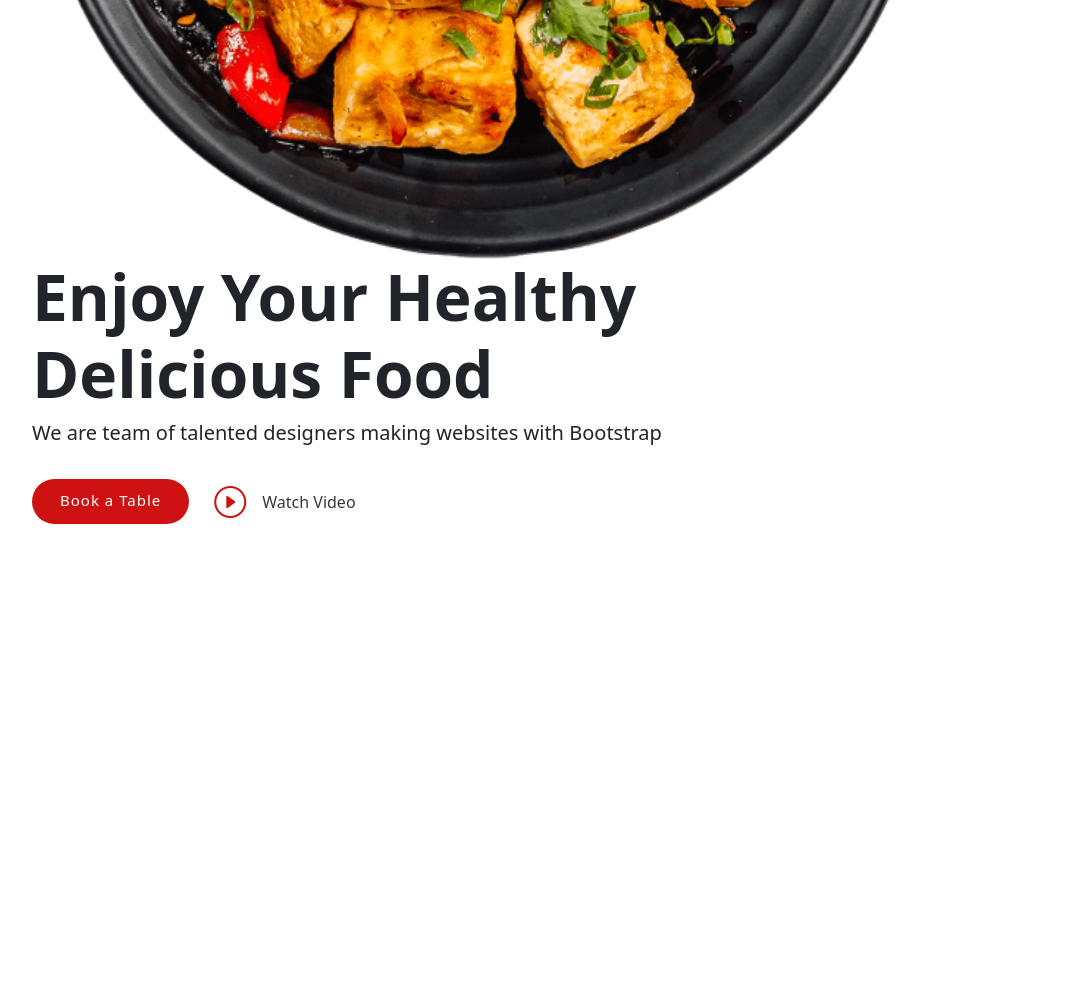
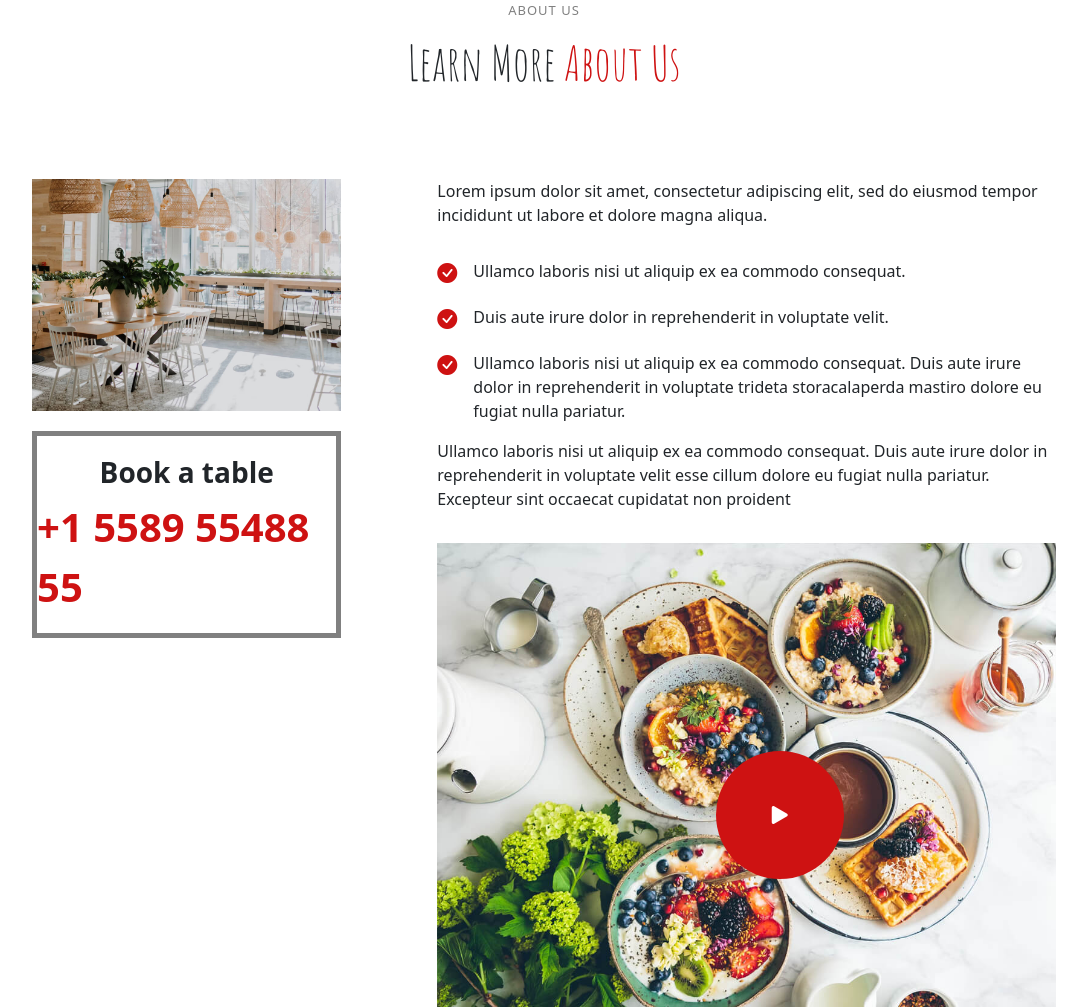
Before and after one commit to ayoub-ennaciri/Final-Project-javascript-DOM-ayoub-ennaciri, a website: page index.html in a window 1280 px wide. Shown: the part 713-1720 px from the top of the page, without its empty margins (96-1183 px from the left). Before the commit the page ends 1239 px from the top, so only its background shows below. Drawn offline with nearby package versions, Linux system fonts and the light colour scheme; files whose address does not match are found by name.

Commit message:
feat: added about us section

```diff
--- a/index.html
+++ b/index.html
@@ -34,11 +34,12 @@
    <!-- *fin navbar -->
 
   <!-- *hero -->
-  <section class="hero margin  ">
-    <div class="heroImg">
+  <section class="hero   ">
+    <div class="margin pb-4 row d-lg-flex justify-content-between flex-row-reverse">
+      <div class="heroImg ">
         <img src="./public/images/hero-img.png" alt="">
       </div>
-    <div class="">
+      <div class="col-lg-5">
         <h1 class="healthy">Enjoy Your Healthy <br>Delicious Food</h1>
         <p class=" team">We are team of talented designers making websites with Bootstrap</p>
         <div class="d-flex align-items-center">
@@ -49,15 +50,61 @@
           </a>
         </div>
       </div>
+    </div>
   </section>
   <!-- *fin hero -->
 
   <!-- *video modal -->
   <div class="videoModal">
-    <iframe width="560" height="315" src="https://www.youtube.com/embed/_L-ff9_aCIg?si=2FOIZrUcYK-5aR2f" title="YouTube video player" frameborder="0" allow="accelerometer; autoplay; clipboard-write; encrypted-media; gyroscope; picture-in-picture; web-share" referrerpolicy="strict-origin-when-cross-origin" allowfullscreen></iframe>
+    <!-- <iframe width="560" height="315" src="https://www.youtube.com/embed/_L-ff9_aCIg?si=2FOIZrUcYK-5aR2f" title="YouTube video player" frameborder="0" allow="accelerometer; autoplay; clipboard-write; encrypted-media; gyroscope; picture-in-picture; web-share" referrerpolicy="strict-origin-when-cross-origin" allowfullscreen></iframe> -->
   </div>
   <!-- *fin video modal -->
 
+  <!-- *about us -->
+  <section class="">
+    <div class="aboutUs d-flex flex-column text-center my-4">
+      <h2 class="about">ABOUT US</h2>
+      <p class="learn">Learn More <span class="text-sp_red">About Us</span></p>
+    </div>
+
+      <div class=" d-lg-flex info gap-6 ">
+
+        <div class="infoLeft">
+          <div class="aboutImg w-100  ">
+            <img class="w-100 " src="./public/images/about.jpg" alt="">
+            <div class="number d-flex flex-column align-items-center justify-content-center   ">
+              <h3 class="fw-bolder">Book a table</h3>
+              <p class="fs-1 fw-bolder text-sp_red">+1 5589 55488 55</p>
+            </div>
+          </div>
+        </div>
+
+        <div class="infoRight d-flex flex-column gap-1 w-100">
+          <p class=""> Lorem ipsum dolor sit amet, consectetur adipiscing elit, sed do eiusmod tempor incididunt ut labore et dolore magna aliqua. </p>
+          <div class="d-flex gap-1  ">
+            <i class="fs-5 text-sp_red bi bi-check-circle-fill"></i>
+            <span>Ullamco laboris nisi ut aliquip ex ea commodo consequat.</span>
+          </div>
+          <div class="d-flex gap-1  ">
+            <i class="fs-5 text-sp_red bi bi-check-circle-fill"></i>
+            <span>Duis aute irure dolor in reprehenderit in voluptate velit.</span>
+          </div>
+          <div class="d-flex gap-1  ">
+            <i class="fs-5 text-sp_red bi bi-check-circle-fill"></i>
+            <span>Ullamco laboris nisi ut aliquip ex ea commodo consequat. Duis aute irure dolor in reprehenderit in voluptate trideta storacalaperda mastiro dolore eu fugiat nulla pariatur.</span>
+          </div>
+          <p class="">Ullamco laboris nisi ut aliquip ex ea commodo consequat. Duis aute irure dolor in reprehenderit in voluptate velit esse cillum dolore eu fugiat nulla pariatur. Excepteur sint occaecat cupidatat non proident </p>
+          <div class=" position-relative">
+            <img class="w-100 " src="./public/images/about-2.jpg" alt="">
+            <a href="#" class="rounded-circle position-absolute top-45 start-45 play bg-sp_red">
+              <i class="fs-2 text-white bi bi-play-fill"></i>
+            </a>
+          </div>
+        </div>
+
+      </div>
+   </section>
+  <!-- *fin about us  -->
 
   <script src="./public/js/app.js"></script>
 </body>
--- a/public/js/app.js
+++ b/public/js/app.js
@@ -39,10 +39,18 @@ X.addEventListener("click", (e) =>
 // *hero vedio
 let watch = document.querySelector(".watch")
 let videoModal = document.querySelector(".videoModal")
+let play = document.querySelector(".play")
 
-watch.addEventListener("click", ()=>
+watch.addEventListener("click", (e)=>
 {
     videoModal.style.display = "flex";
+    e.preventDefault()
+})
+
+play.addEventListener("click", (e)=>
+{
+    videoModal.style.display = "flex";
+    e.preventDefault()
 })
 
 videoModal.addEventListener("click", ()=>
--- a/src/sass/_allModules.scss
+++ b/src/sass/_allModules.scss
@@ -1,3 +1,4 @@
 @import "./modules/home/_header";
 @import "./modules/home/hero.scss";
+@import "./modules/home/aboutUs.scss";
 @import "./modules/home/_footer";
--- a/src/sass/_variables.scss
+++ b/src/sass/_variables.scss
@@ -1,6 +1,10 @@
 @import "../../node_modules/bootstrap/scss/functions";
 @import "../../node_modules/bootstrap/scss/variables";
 
+@font-face {
+  font-family: amatic;
+  src: url(../../public/fonts/AmaticSC-Regular.ttf);
+}
 
 $sp_red : #ce1212 ;
 $brown     : #1e160d;
--- /dev/null
+++ b/src/sass/modules/home/aboutUs.scss
@@ -0,0 +1,57 @@
+.learn
+{
+    font-family: amatic;
+    font-size: 48px;
+  font-weight: 500;
+}
+
+.about
+{
+    font-size: 13px;
+  letter-spacing: 1px;
+  font-weight: 400;
+  color: gray;
+}
+
+.info
+{
+    padding-inline: 2vw ;
+}
+.aboutImg
+{
+    width: 100%;
+    height: 100%;
+}
+
+.play
+{
+  width: 10vw;
+  height: 10vw;
+  display: flex;
+  align-items: center;
+  justify-content: center;
+}
+
+.number
+{
+    margin-block: 20px;
+    padding-top: 20px;
+    border: 5px solid gray;
+}
+
+
+
+@media (min-width:993px) {
+  .info{
+    padding-inline: 10vw ;
+}
+.infoLeft
+{
+  width: 50%;
+}
+
+.infoRight
+{
+  width: 40%;
+}
+}
--- a/src/sass/modules/home/hero.scss
+++ b/src/sass/modules/home/hero.scss
@@ -1,3 +1,5 @@
+@import url("../../_variables.scss");
+
 .margin{
     margin-inline: 10vw;
 }
@@ -36,7 +38,8 @@ font-size: 16px;
 {
     margin: 0;
   font-size: 64px;
-  font-weight: 700
+  font-weight: 700;
+  font-family: amatic;
 }
 
 .videoModal
@@ -50,4 +53,23 @@ font-size: 16px;
     position: fixed;
     justify-content: center;
     align-items: center;
+    z-index: 90;
 }
+
+.hero
+{
+    background-color: #f2f2f2;
+    width: 100vw;
+}
+
+@media (min-width:992px) {
+    .heroImg
+    {
+        width: 40vw;
+        height: 40vw;
+    }
+    .margin
+    {
+        margin-inline: 3vw;
+    }
+}
```
Also changed, not shown: public/css/app.css, public/fonts/AmaticSC-Regular.ttf (added), 1 other file. Lines whose indentation alone changed are shown as unchanged.
